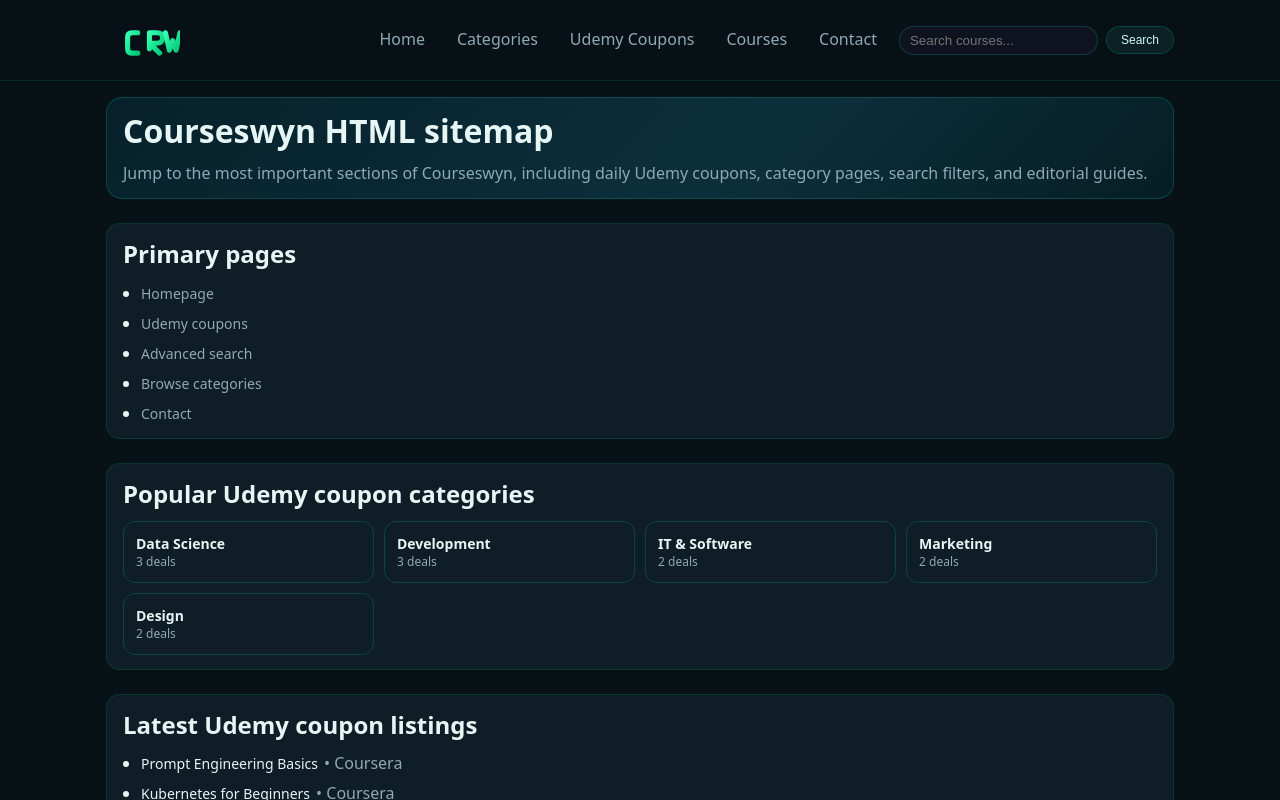
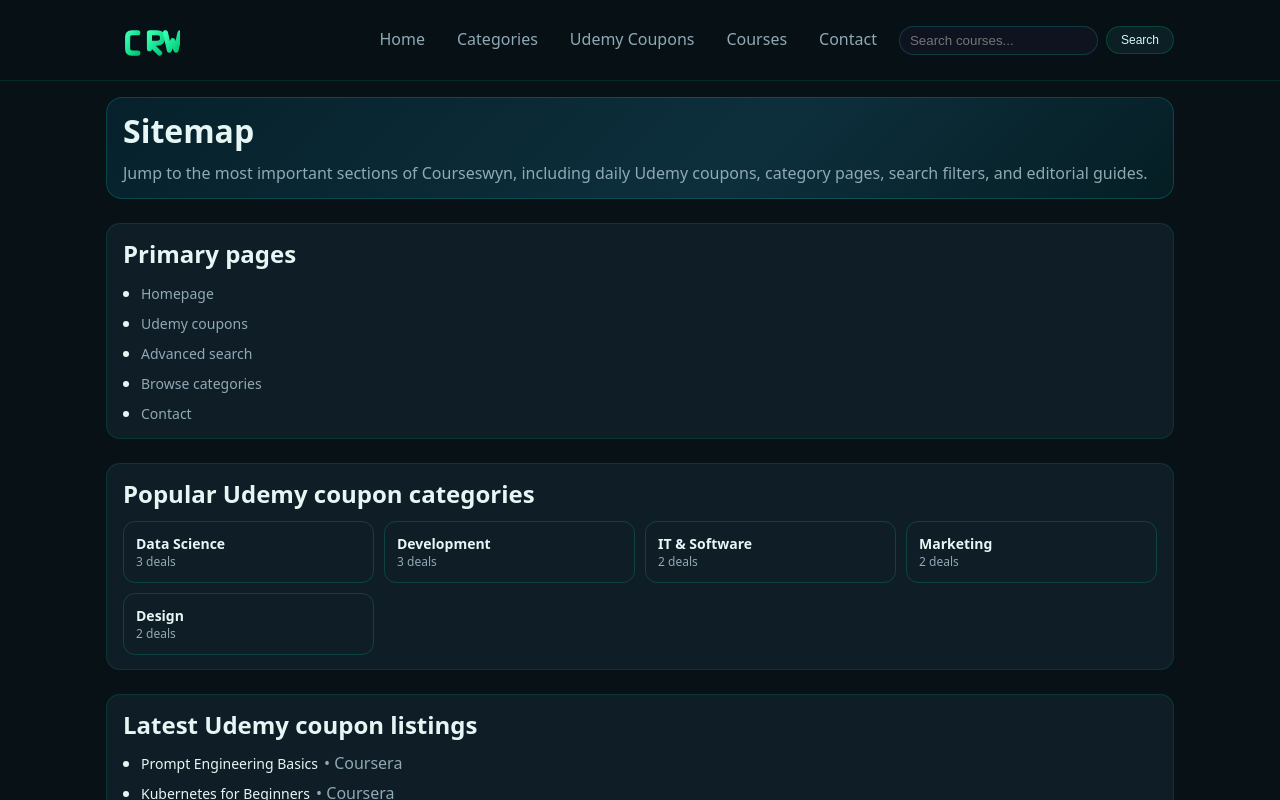
Before and after one commit to Coutons/courseswyn, a Next.js app: page /sitemap in a window 1280 px wide. Shown: the top 800 px of the page. Built offline with nearby package versions, Linux system fonts and the light colour scheme; no server answers.

Commit message:
Rename sitemap heading

```diff
--- a/app/sitemap/page.tsx
+++ b/app/sitemap/page.tsx
@@ -6,11 +6,11 @@
 export const revalidate = 1800;
 
 export const metadata: Metadata = {
-  title: "HTML Sitemap | Courseswyn",
+  title: "Sitemap | Courseswyn",
   description: "Explore the Courseswyn site structure: Udemy coupons, categories, blog guides, and key resources in one place.",
   alternates: { canonical: "/sitemap" },
   openGraph: {
-    title: "HTML Sitemap | Courseswyn",
+    title: "Sitemap | Courseswyn",
     description: "Browse all Courseswyn pages including Udemy coupons, categories, and guides.",
     url: "/sitemap",
   },
@@ -78,7 +78,7 @@
         }}
       >
         <div className="card-body" style={{ display: "grid", gap: 12 }}>
-          <h1 style={{ margin: 0 }}>Courseswyn HTML sitemap</h1>
+          <h1 style={{ margin: 0 }}>Sitemap</h1>
           <p className="muted" style={{ margin: 0 }}>
             Jump to the most important sections of Courseswyn, including daily Udemy coupons, category pages, search filters, and editorial guides.
           </p>
```
